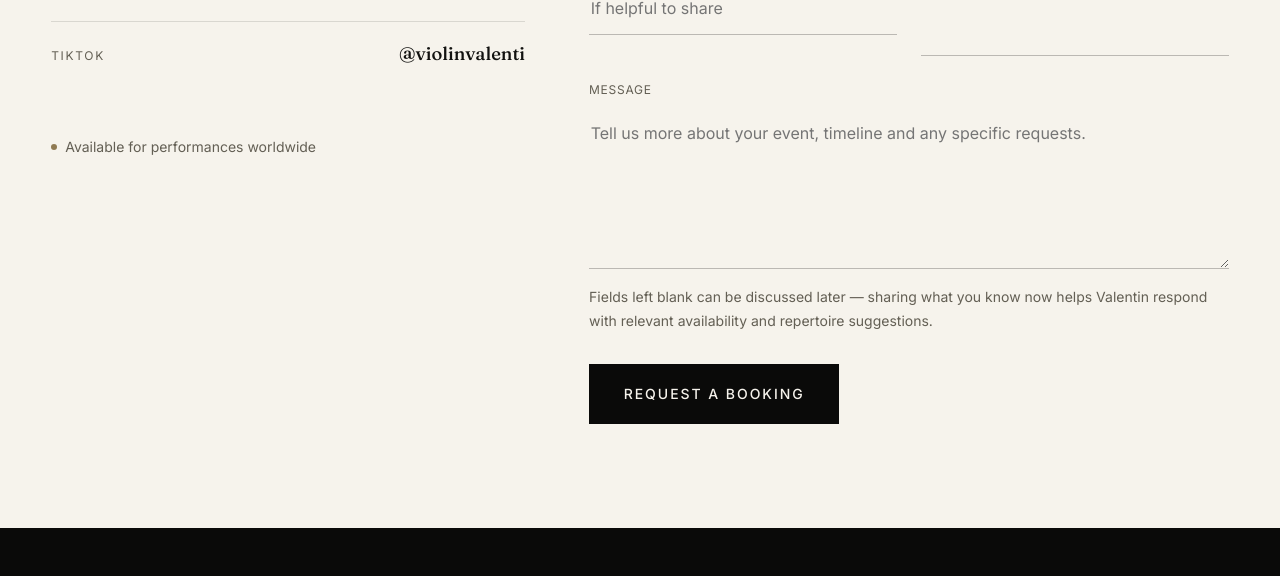
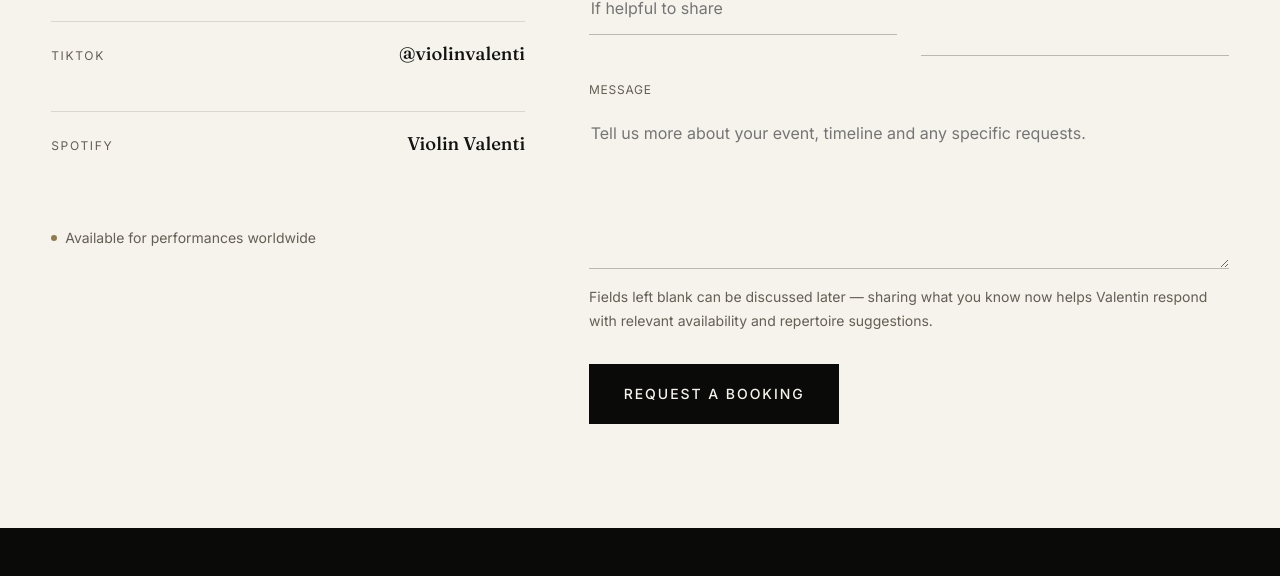
Before and after one commit to jennifersiamwork/valentin-voroshilov-website, an Eleventy site: page valentin-voroshilov/src/contact.njk in a window 1280 px wide. Shown: the part 1080-1656 px from the top of the page. Built offline with nearby package versions, Linux system fonts and the light colour scheme; Eleventy itself is replaced by a stand-in of ours; files that its build step writes are made by us from their sources.

Commit message:
Add Spotify contact channel

```diff
--- a/valentin-voroshilov/src/contact.njk
+++ b/valentin-voroshilov/src/contact.njk
@@ -41,6 +41,10 @@ headerImage: "/assets/images/ph/contact-header.svg"
           <div class="contact-channel">
             <span class="label">TikTok</span>
             <a class="value text-link" href="{{ site.tiktokUrl }}" target="_blank" rel="noopener">{{ site.tiktokHandle }}</a>
+          </div>
+          <div class="contact-channel">
+            <span class="label">Spotify</span>
+            <a class="value text-link" href="{{ site.spotifyUrl }}" target="_blank" rel="noopener">{{ site.spotifyArtistName }}</a>
           </div>
         </div>
 
```
